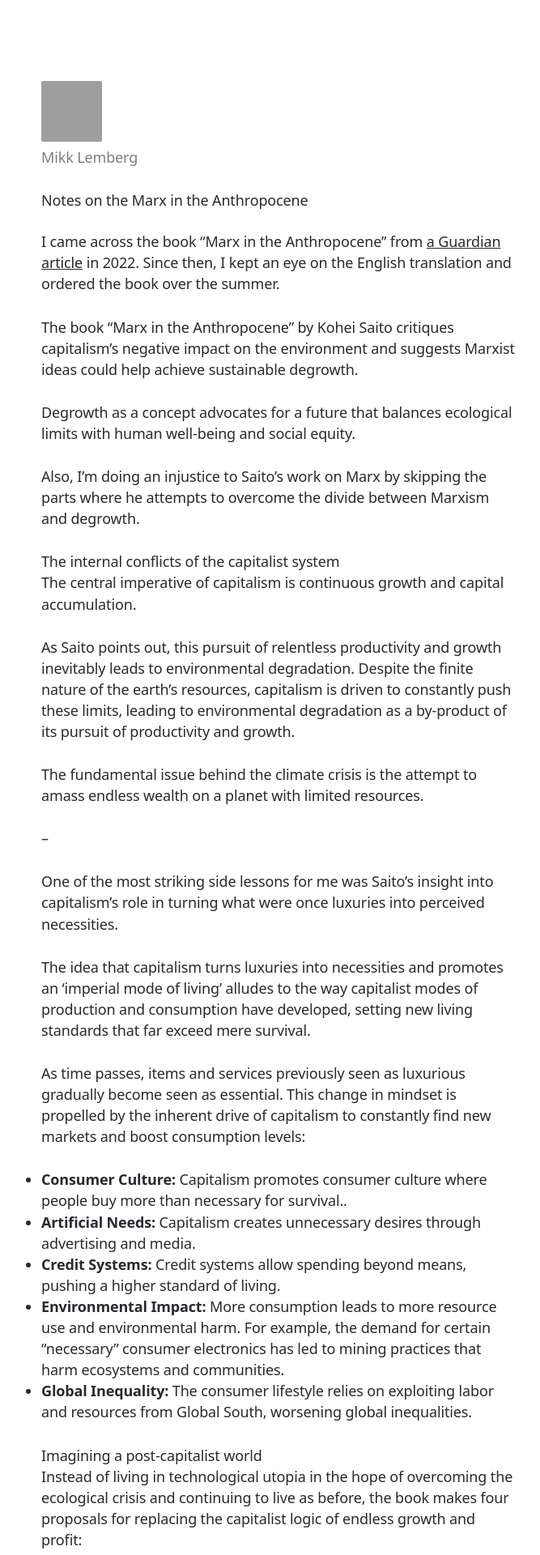
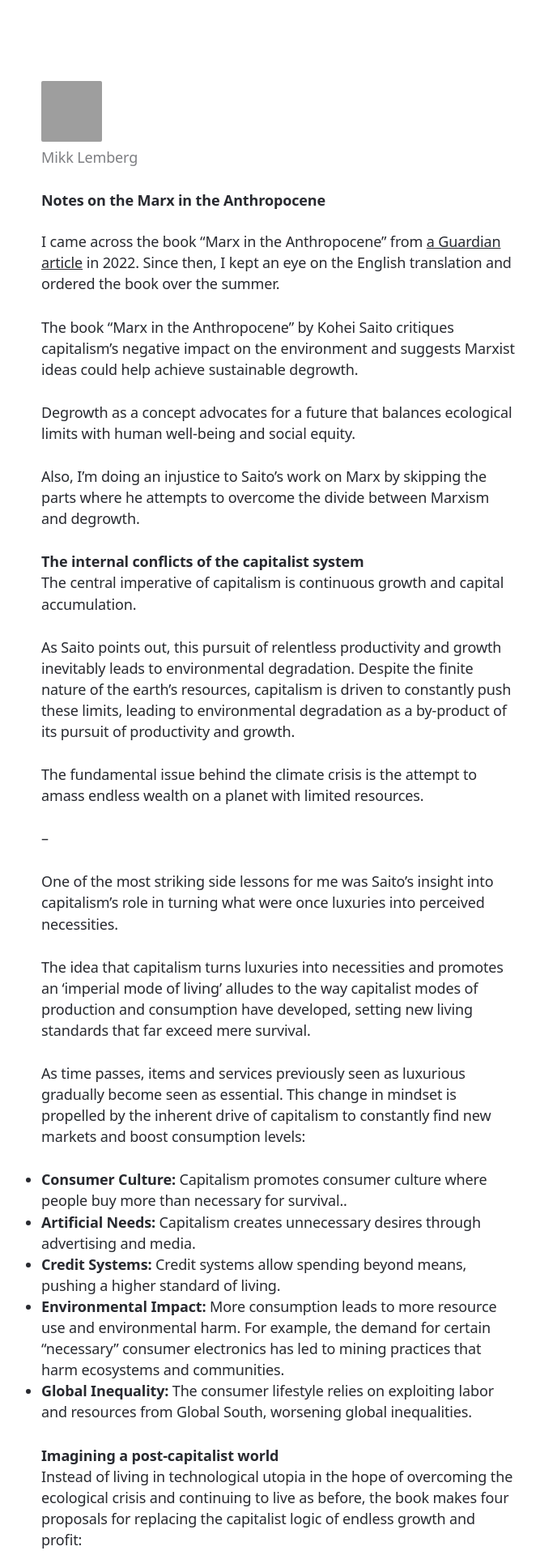
Before and after one commit to mikklemberg/My-personal-notes, a Jekyll site: the page built from _posts/2023-11-17-notes-on-marx-in-the-anthropocene.md, in a window 1280 px wide. Shown: the top 1920 px of the page at 81% size, without its empty margins (295-962 px from the left). Built offline with Jekyll 4.4.1, drawn with Linux system fonts in a browser that asks for light colours; grey boxes are pictures that could not be loaded.

Commit message:
Update style.css

```diff
--- a/assets/css/style.css
+++ b/assets/css/style.css
@@ -19,8 +19,9 @@ body {
 }
 
 h1, h2 {
-    font-weight: 500;
+    font-weight: 600;
     font-size: 18px;
+    margin-top:50px;
     margin-top: 27px;
 }
 
@@ -67,6 +68,6 @@ a:hover {
     .container {
         width: 95%;
         padding: 25px 2%;
-        max-width: none;
+        max-width: 588px;
     }
 }
```
